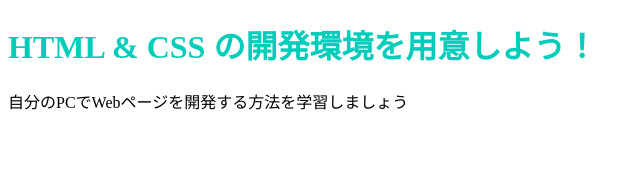
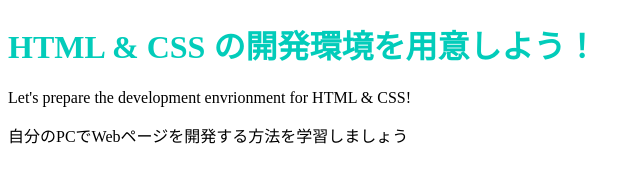
Before and after one commit to tamtom322/tamtom322.github.io, a plain HTML site: page index.html in a window 1280 px wide. Shown: the whole page, without its empty margins (0-640 px from the left). Drawn offline with Linux system fonts and the light colour scheme.

Commit message:
Update index.html

```diff
--- a/index.html
+++ b/index.html
@@ -7,6 +7,7 @@
   </head>
   <body>
     <h1 class="title">HTML & CSS の開発環境を用意しよう！</h1>
+    <p>Let's prepare the development envrionment for HTML & CSS!
     <p>自分のPCでWebページを開発する方法を学習しましょう</p>
   </body>
 </html>
```
